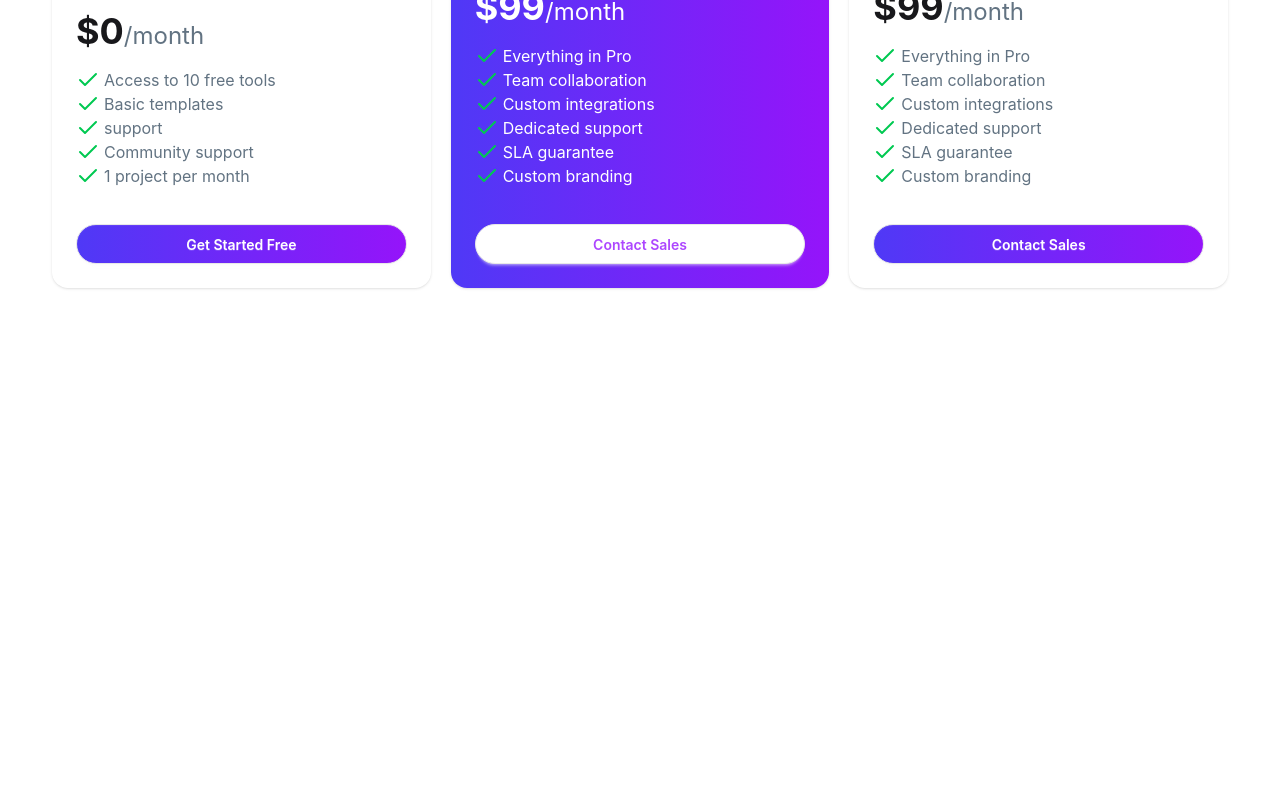
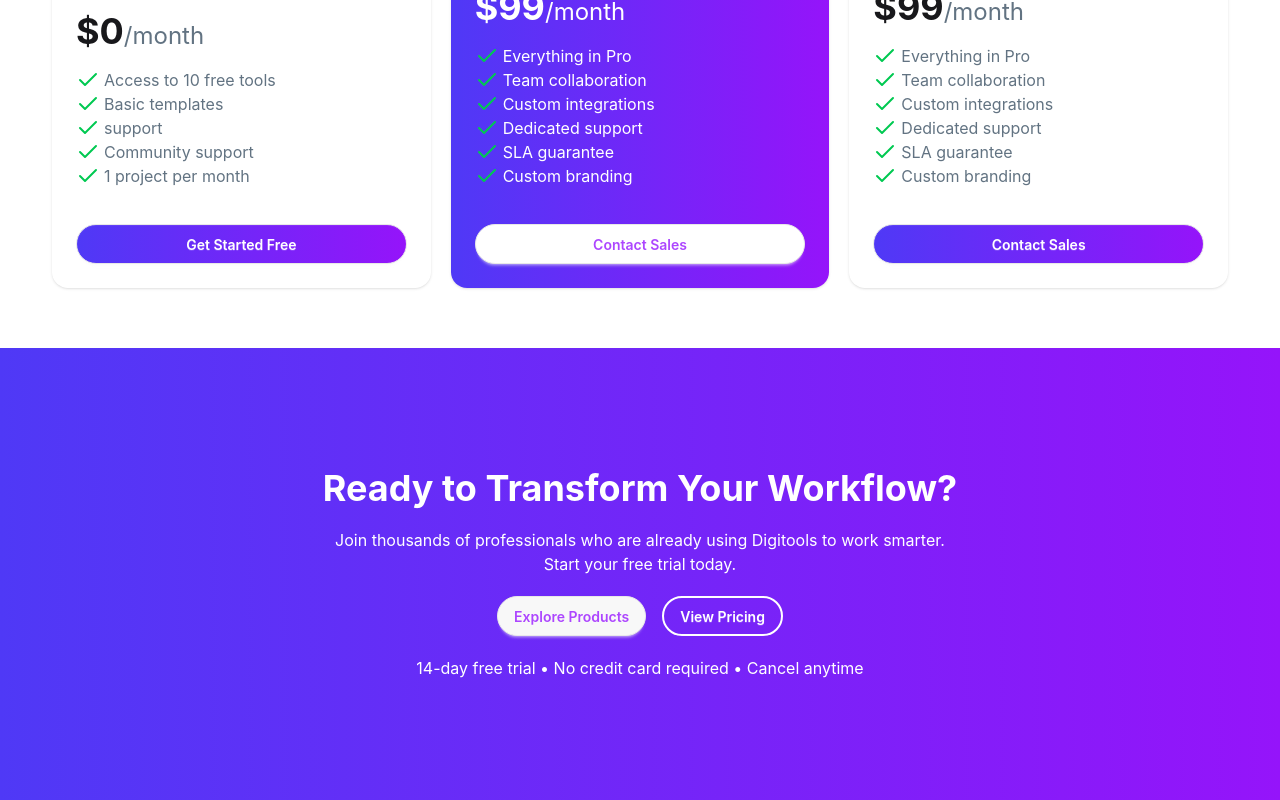
Before and after one commit to ryousufrahman/digi-tools-platform, a React (Vite) app: page / in a window 1280 px wide. Shown: the part 2160-2960 px from the top of the page. Before the commit the page ends 2508 px from the top, so only its background shows below. Built offline with nearby package versions, Linux system fonts and the light colour scheme.

Commit message:
added the transform section

```diff
--- a/src/App.jsx
+++ b/src/App.jsx
@@ -5,6 +5,7 @@ import Navbar from './Components/Navbar'
 import ProductButton from './Components/Product/ProductButton'
 import Started from './Components/Started'
 import Subscription from './Components/Subscription'
+import Transform from './Components/Transform'
 import UsersCount from './Components/UsersCount'
 
 function App() {
@@ -30,6 +31,10 @@ function App() {
       <section>
         <Subscription></Subscription>
       </section>
+      <section className='bg-[linear-gradient(90deg,#4F39F6_0%,#891AF9_83%,#9514FA_100%)]   py-5 md:py-15'>
+        <Transform></Transform>
+
+      </section>
     </main>
 
 
--- /dev/null
+++ b/src/Components/Transform.jsx
@@ -0,0 +1,25 @@
+import React from 'react';
+
+const Transform = () => {
+    return (
+        <>
+           <div className='main-container max-w-300 mx-auto text-center p-4 space-y-5 py-8 md:py-15 '>
+            <h2 className='text-2xl font-bold text-white sm:text-4xl'>Ready to Transform Your Workflow?</h2>
+            <p className='text-white mt-4'>Join thousands of professionals who are already using Digitools to work smarter. <br />  Start your free trial today.</p>
+
+             <div className=''>
+                <button className='btn rounded-full text-purple-500 '>Explore Products</button>
+               <button className='btn btn-ghost rounded-full  border-2 border-white text-white ml-4'>View Pricing</button>
+             </div>
+             <div>
+                <p className='text-white'>14-day free trial • No credit card required • Cancel anytime</p>
+
+             </div>
+
+           </div>
+
+        </>
+    );
+};
+
+export default Transform;
```
